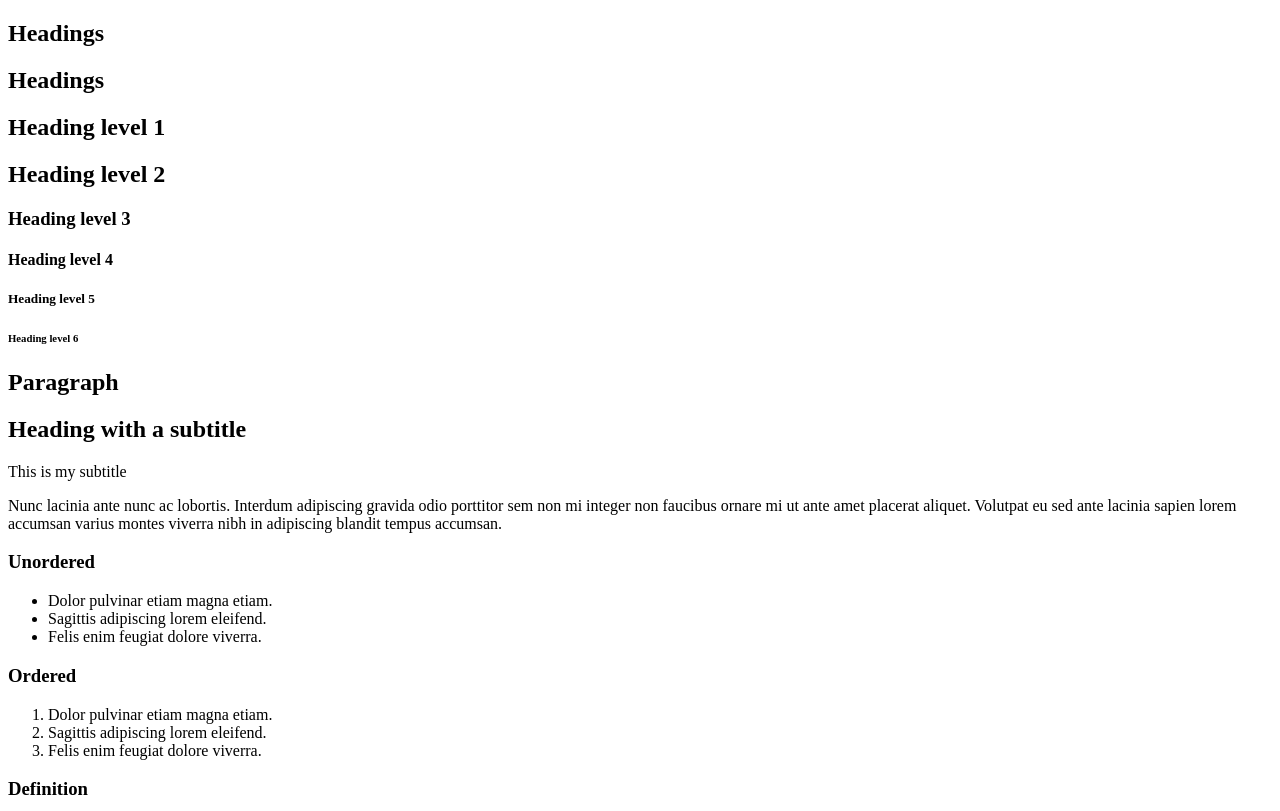
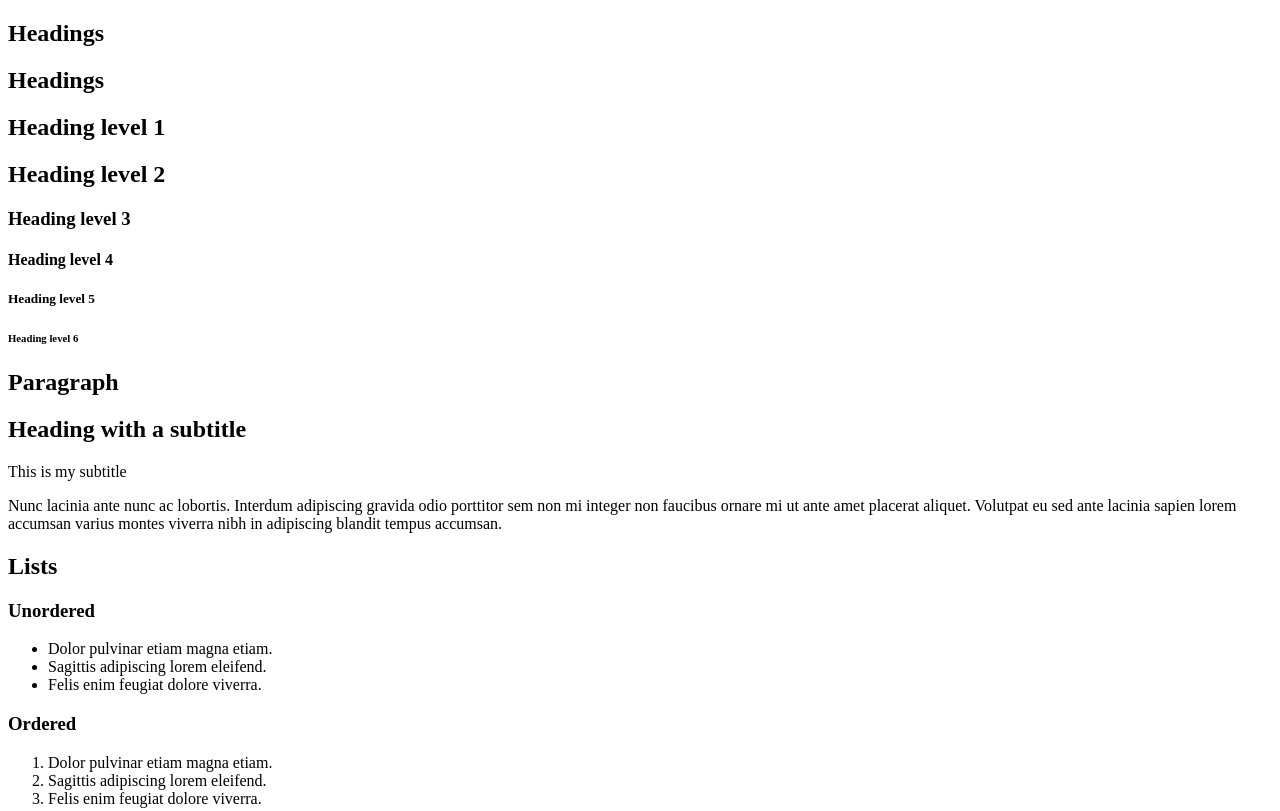
Before and after one commit to Byakko12/holbertonschool-web_front_end, a plain HTML site: page 0x00-html_advanced/26-styleguide.html in a window 1280 px wide. Shown: the top 811 px of the page. Drawn offline with Linux system fonts and the light colour scheme.

Commit message:
[FIX] - header o lists

```diff
--- a/0x00-html_advanced/26-styleguide.html
+++ b/0x00-html_advanced/26-styleguide.html
@@ -38,7 +38,11 @@
                 eu sed ante lacinia sapien lorem accumsan varius montes viverra nibh in adipiscing
                 blandit tempus accumsan.</p>
         </section>
+        <!-- Lists -->
         <section>
+            <header>
+                <h2>Lists</h2>
+            </header>
             <div>
                 <h3>
                     Unordered
```
